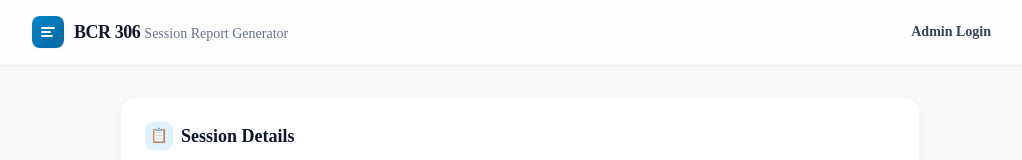
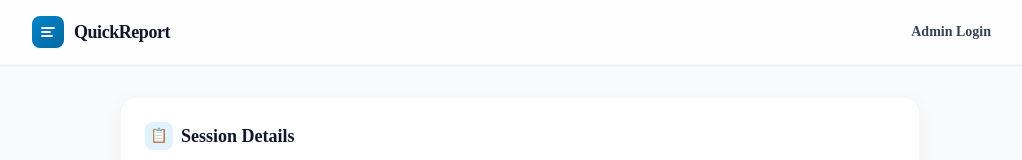
Before and after one commit to Bharath-OS/batch_session_report_generator, a Next.js app: page / in a window 1280 px wide. Shown: the top 160 px of the page, without its empty margins (120-1142 px from the left). Built offline with nearby package versions, Linux system fonts and the light colour scheme; no server answers.

Commit message:
Update name to QuickReport

```diff
--- a/src/components/Header.tsx
+++ b/src/components/Header.tsx
@@ -12,8 +12,8 @@ export default function Header() {
                         </svg>
                     </div>
                     <div className="flex items-baseline gap-1">
-                        <span className="text-lg font-extrabold text-foreground tracking-tight">BCR 306</span>
-                        <span className="text-sm font-medium text-secondary hidden sm:inline">Session Report Generator</span>
+                        <span className="text-lg font-extrabold text-foreground tracking-tight">QuickReport</span>
+                        {/* <span className="text-sm font-medium text-secondary hidden sm:inline">Session Report Generator</span> */}
                     </div>
                 </Link>
 
```
